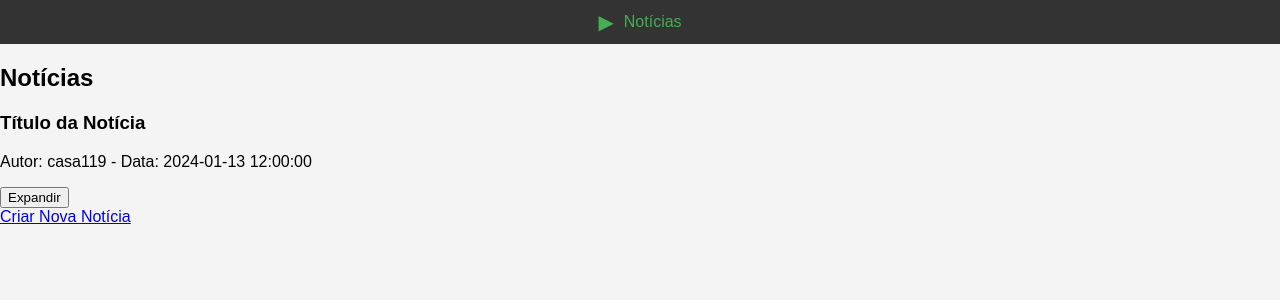
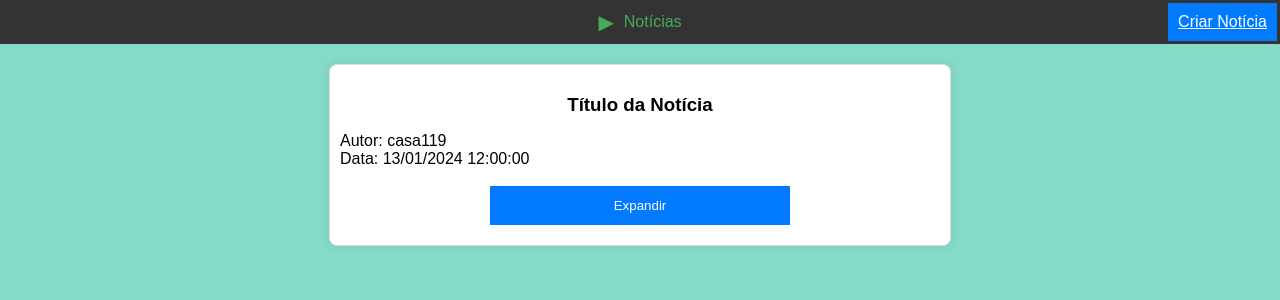
Before and after one commit to RenanMacchi/Site_project, a Flask app: page /exibir_noticias in a window 1280 px wide. Shown: the top 300 px of the page. Run offline with Flask 3, Linux system fonts and the light colour scheme.

Commit message:
adjusted noticias.html and applied css on some pages

```diff
--- a/app.py
+++ b/app.py
@@ -47,7 +47,7 @@ exemplo_noticia = {
     'titulo': 'Título da Notícia',
     'conteudo': 'Conteúdo da notícia...',
     'autor': 'casa119',  # Usuário que postou a notícia
-    'data': '2024-01-13 12:00:00'  # Data e hora da postagem
+    'data': '13/01/2024 12:00:00'  # Data e hora da postagem
 }
 
 noticias.append(exemplo_noticia)
@@ -126,7 +126,7 @@ def postar_noticia():
 
             # Informações adicionais da notícia
             autor = f"{perfil['nome']} ({usuario_logado})"
-            data_atual = datetime.now().strftime('%Y-%m-%d %H:%M:%S')
+            data_atual = datetime.now().strftime('%d/%m/%y %H:%M:%S')
 
             # Crie um dicionário representando a nova notícia
             nova_noticia = {
--- a/static/styles.css
+++ b/static/styles.css
@@ -2,7 +2,7 @@ body {
     font-family: Arial, sans-serif;
     margin: 0;
     padding: 0;
-    background-color: #f4f4f4;
+    background-color: #84dbc8;
     box-sizing: border-box;
     width: auto;
 }
--- a/templates/layout_base.html
+++ b/templates/layout_base.html
@@ -35,5 +35,6 @@
 </section>
 
 <script src="{{ url_for('static', filename='menu.js') }}"></script>
+
 </body>
 </html>
--- a/templates/noticias.html
+++ b/templates/noticias.html
@@ -3,54 +3,226 @@
 {% block page_title %}Notícias{% endblock %}
 
 {% block content %}
-    <h2>Notícias</h2>
+
+<style>
+    .noticia {
+        max-width: 600px;
+        margin: 0 auto;
+        padding: 10px;
+        border: 1px solid #ddd;
+        border-radius: 8px;
+        box-shadow: 0 0 10px rgba(0, 0, 0, 0.1);
+        margin-top: 20px;
+        margin-bottom: 20px;
+        background-color: #fff;
+    }
+
+    .noticia h3 {
+        text-align: center;
+        margin-bottom: 0px;
+    }
+
+    .noticia p {
+        margin-bottom: 0px;
+    }
+
+    .expandir {
+        width: 50%;
+        padding: 12px;
+        background-color: #007bff;
+        color: #fff;
+        border: none;
+        cursor: pointer;
+        margin-bottom: 10px;
+        transform: translate(50%, 0%);
+    }
+
+    .expandir:hover {
+        background-color: #0056b3;
+    }
+
+    .conteudo-noticia {
+        display: none;
+    }
+
+    .imagens-noticia {
+        display: flex;
+        gap: 10px;
+    }
+
+    .imagem-noticia {
+        width: 100px;
+        height: 100px;
+        object-fit: cover;
+        cursor: pointer;
+        transition: transform 0.3s;
+    }
+
+    .imagem-noticia.clicked {
+        transform: scale(1.5);
+        position: fixed;
+        top: 50%;
+        left: 50%;
+        transform: translate(-50%, -50%) scale(4);
+        z-index: 1000;
+    }
+
+    .overlay {
+        display: none;
+        position: fixed;
+        top: 0;
+        left: 0;
+        width: 100%;
+        height: 100%;
+        background: rgba(0, 0, 0, 0.5);
+        z-index: 999;
+        transition: background 0.3s;
+    }
+
+    .seta-navegacao {
+        display: none;
+        position: fixed;
+        top: 50%;
+        transform: translateY(-50%);
+        font-size: 24px;
+        color: white;
+        background-color: rgba(0, 0, 0, 0.5);
+        border: none;
+        cursor: pointer;
+        z-index: 1001;
+    }
+
+    .seta-esquerda {
+        left: 10px;
+        transform: translateX(0);
+    }
+
+    .seta-direita {
+        right: 10px;
+        transform: translateX(0);
+    }
+
+    .imagem-noticia.clicked ~ .seta-navegacao {
+        display: block;
+    }
+
+    .overlay {
+        display: none;
+        position: fixed;
+        top: 0;
+        left: 0;
+        width: 100%;
+        height: 100%;
+        background: rgba(0, 0, 0, 0);
+        z-index: 999;
+        transition: background 0.3s;
+    }
+
+    .imagem-noticia.clicked ~ .overlay {
+        display: block;
+        background: rgba(0, 0, 0, 0.5);
+    }
+
+    /* Estilo para o botão "Criar Nova Notícia" */
+    #btn-criar-noticia {
+        position: absolute;
+        top: 2.5px;
+        right: 3px;
+        z-index: 1002;
+        padding: 10px;
+        background-color: #007bff;
+        color: #fff;
+        border: none;
+        cursor: pointer;
+        margin-bottom: 11px;
+        text-align: center;
+    }
+
+</style>
+
 {% for noticia in noticias %}
     <!-- Conteúdo compacto da notícia -->
-        <div>
+    <div class="noticia">
         <h3>{{ noticia['titulo'] }}</h3>
-            <p>Autor: {{ noticia['autor'] }} - Data: {{ noticia['data'] }}</p>
+        <p>Autor: {{ noticia['autor'] }} <br>Data: {{ noticia['data'] }}</p></br>
         <button class="expandir" data-noticia="{{ loop.index }}">Expandir</button>
-        </div>
 
         <!-- Conteúdo expandido (inicialmente oculto) -->
         <div id="conteudo-noticia-{{ loop.index }}" class="conteudo-noticia" style="display: none;">
-            <p>Conteúdo: {{ noticia['conteudo'] }}</p>
-            <p>Nome de Usuário: {{ noticia['nome_usuario'] }}</p>
+            <p>Postado por: {{ noticia['nome_usuario'] }}</p>
             <p>WhatsApp: {{ noticia['whatsapp'] }}</p>
             <p>Instagram: {{ noticia['instagram'] }}</p>
+            <p>{{ noticia['conteudo'] }}</p>
+
 
             {% if noticia['imagens'] %}
-                <p>Imagens:</p>
-                <ul>
+                <div class="imagens-noticia">
                     {% for imagem in noticia['imagens'] %}
-                        <li><img src="{{ url_for('servir_imagem', identificador_noticia=noticia['identificador'], imagem=imagem) }}" alt="Imagem">
-                        </li>
+                        <img src="{{ url_for('servir_imagem', identificador_noticia=noticia['identificador_noticia'], imagem=imagem) }}" alt="Imagem" class="imagem-noticia">
                     {% endfor %}
-                </ul>
+                    <button class="seta-navegacao seta-esquerda" data-noticia="{{ loop.index }}">&lt;</button>
+                    <button class="seta-navegacao seta-direita" data-noticia="{{ loop.index }}">&gt;</button>
+                    <div class="overlay"></div>
+                </div>
             {% endif %}
 
             <hr>
         </div>
+    </div>
 {% endfor %}
 
-    <!-- Botão para criar nova notícia (link para a rota postar_noticia) -->
-    <a href="{{ url_for('postar_noticia') }}" class="btn btn-primary">Criar Nova Notícia</a>
+<!-- Botão para criar nova notícia -->
+<a href="{{ url_for('postar_noticia') }}" class="btn btn-primary" id="btn-criar-noticia">Criar Notícia</a>
 
 <script>
-        // Adiciona um listener para cada botão de expansão
-        document.querySelectorAll('.expandir').forEach(function(botao) {
-            botao.addEventListener('click', function() {
-                // Obtém o número da notícia associado ao botão
+    document.querySelectorAll('.expandir').forEach(function (botao) {
+        botao.addEventListener('click', function () {
             var numeroNoticia = this.getAttribute('data-noticia');
-                // Obtém o conteúdo expandido da notícia correspondente
             var conteudoNoticia = document.getElementById('conteudo-noticia-' + numeroNoticia);
 
-                // Alterna entre exibir e ocultar o conteúdo expandido
             conteudoNoticia.style.display = (conteudoNoticia.style.display === 'none' || conteudoNoticia.style.display === '') ? 'block' : 'none';
-
-                // Altera o texto do botão com base no estado atual
             this.innerHTML = (conteudoNoticia.style.display === 'none') ? 'Expandir' : 'Ocultar';
         });
+    });
+
+    document.querySelectorAll('.seta-navegacao').forEach(function (seta) {
+        seta.addEventListener('click', function (event) {
+            event.stopPropagation();
+            var numeroNoticia = this.getAttribute('data-noticia');
+            var imagensNoticia = document.querySelectorAll('#conteudo-noticia-' + numeroNoticia + ' .imagem-noticia');
+            var imagemAmpliada = document.querySelector('#conteudo-noticia-' + numeroNoticia + ' .imagem-noticia.clicked');
+            var indiceAtual = Array.from(imagensNoticia).indexOf(imagemAmpliada);
+            var novoIndice = (this.classList.contains('seta-esquerda')) ? indiceAtual - 1 : indiceAtual + 1;
+
+            if (novoIndice >= 0 && novoIndice < imagensNoticia.length) {
+                var novaImagem = imagensNoticia[novoIndice];
+                imagemAmpliada.classList.remove('clicked');
+                novaImagem.classList.add('clicked');
+            }
+        });
+    });
+
+    function fecharImagemAmpliada(event) {
+        var imagemAmpliada = document.querySelector('.imagem-noticia.clicked');
+        if (imagemAmpliada && !imagemAmpliada.contains(event.target)) {
+            imagemAmpliada.classList.remove('clicked');
+            document.querySelector('.overlay').style.display = 'none';
+            document.removeEventListener('click', fecharImagemAmpliada);
+        }
+    }
+
+    document.addEventListener('click', function (event) {
+        var imagemClicada = event.target.closest('.imagem-noticia');
+        if (imagemClicada) {
+            if (imagemClicada.classList.contains('clicked')) {
+                imagemClicada.classList.remove('clicked');
+                document.querySelector('.overlay').style.display = 'none';
+            } else {
+                imagemClicada.classList.add('clicked');
+                document.querySelector('.overlay').style.display = 'block';
+            }
+            document.addEventListener('click', fecharImagemAmpliada);
+        }
     });
 </script>
 
--- a/templates/perfil.html
+++ b/templates/perfil.html
@@ -8,7 +8,7 @@
 
 <style>
     .profile-block {
-        max-width: 400px;
+        max-width: 600px;
         margin: 0 auto;
         padding: 20px;
         border: 1px solid #ddd;
@@ -16,6 +16,7 @@
         box-shadow: 0 0 10px rgba(0, 0, 0, 0.1);
         margin-top: 20px;
         margin-bottom: 20px;
+        background-color: #fff;
     }
 
     .profile-info {
@@ -81,7 +82,7 @@
 
 <!-- Botões de alteração -->
 <div class="button-container">
-    <a href="{{ url_for('alterar_perfil') }}"><button class="action-button" type="button">Adicionar Perfil</button></a>
+    <a href="{{ url_for('alterar_perfil') }}"><button class="action-button" type="button">Alterar Perfil</button></a>
     <br>
     <a href="{{ url_for('alterar_senha') }}"><button class="action-button" type="button">Alterar senha</button></a>
     </br>
```
Also changed, not shown: templates/postar_noticia.html (+46 -6 lines). Lines whose indentation alone changed are shown as unchanged.
